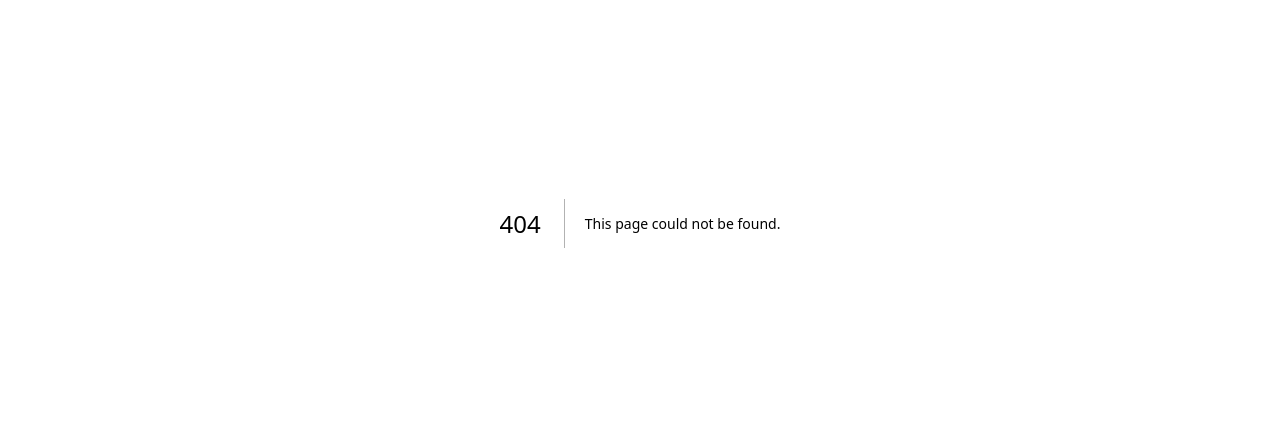
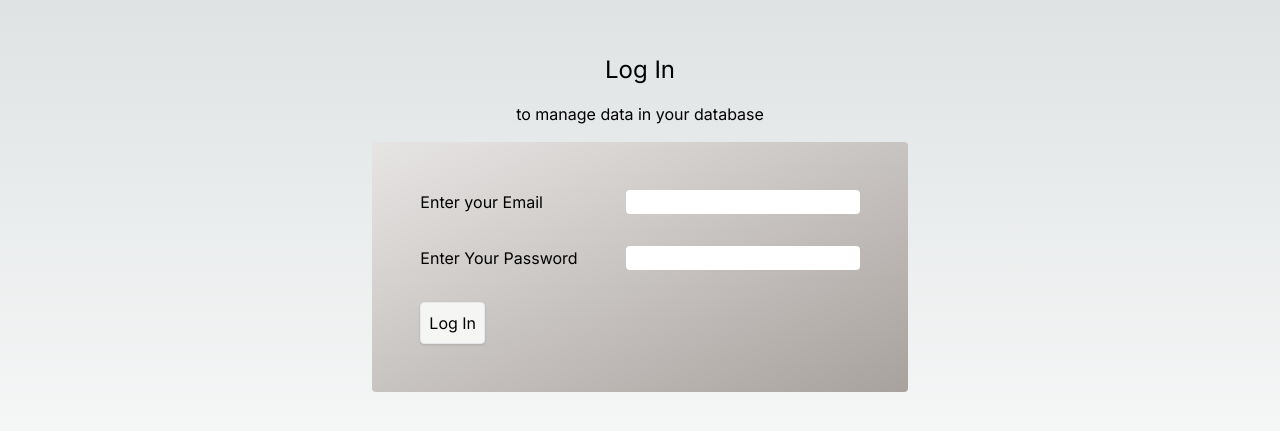
Before and after one commit to dkunf/admin-dash, a Next.js app: page /login in a window 1280 px wide. Before the commit this address had no page. Shown: the part 177-608 px from the top of the page. Built offline with nearby package versions, Linux system fonts and the light colour scheme.

Commit message:
just started mock login

```diff
--- /dev/null
+++ b/app/login/layout.tsx
@@ -0,0 +1,30 @@
+import type { Metadata } from "next";
+import { Inter } from "next/font/google";
+import "../globals.css";
+
+const inter = Inter({ subsets: ["latin"] });
+
+export const metadata: Metadata = {
+  title: "Sign Up to control your database",
+  description: "Generated by create next app",
+};
+
+export default function RootLayout({
+  children,
+}: Readonly<{
+  children: React.ReactNode;
+}>) {
+  return (
+    <html lang="en">
+      <body className={inter.className}>
+        <div className="h-screen w-screen flex flex-col gap-4 items-center justify-center">
+          <h1 className="text-2xl text-center">Log In</h1>
+          <h2 className="text-l text-center">
+            to manage data in your database
+          </h2>
+          {children}
+        </div>
+      </body>
+    </html>
+  );
+}
--- /dev/null
+++ b/app/login/page.tsx
@@ -0,0 +1,83 @@
+import React from "react";
+import {
+  logInDataValidation,
+  userExist,
+} from "@/app/validation/logInDataValidation";
+import { revalidatePath } from "next/cache";
+import { createNewUser } from "@/app/auth/createNewUser";
+
+let hasMistake = false;
+let msg = "";
+
+async function LogIn() {
+  async function loginUser(formData: FormData) {
+    "use server";
+
+    hasMistake = false;
+    const email = formData.get("email");
+    const pwd = formData.get("password");
+
+    //i did not decide yet what to show to user yet
+    //this would run this component again to update ui (we are on server)
+    //revalidatePath("/signup")
+
+    console.log(email, pwd);
+    //check it
+    //as string is ok because its required field
+    msg = logInDataValidation(email as string, pwd as string);
+    if (msg !== "ok" || userExist(email as string)) {
+      hasMistake = true;
+      console.log("msg");
+      revalidatePath("./signup");
+    } else {
+      //now we can change route to message saying
+      //plese go to your email and click the link
+      let newUserIsCreated = await createNewUser({
+        email: email as string,
+        password: pwd as string,
+      });
+      if (newUserIsCreated) {
+        msg = "ok";
+        console.log("new user successfully created");
+      } else {
+        console.log("could not add new user to database");
+      }
+      //this cleans cache, we don't need it later, right?
+      revalidatePath("./signup");
+    }
+
+    //send email with link to confirm signup
+
+    //create that route, which will be triggered by visiting link
+
+    //when triggered new user data should be moved from temp to user table and used for logins
+  }
+
+  return (
+    <form
+      action={loginUser}
+      className="flex flex-col items-start gap-8 bg-gradient-to-br from-stone-200 to-stone-400 rounded p-12 text-black"
+    >
+      <label
+        className="flex flex-col gap-2 sm:flex-row sm:gap-12 w-full justify-between"
+        htmlFor="email"
+      >
+        Enter your Email
+        <input required className="rounded" type="email" name="email" />
+      </label>
+      <label
+        className="flex flex-col gap-2 sm:flex-row sm:gap-12 w-full justify-between"
+        htmlFor="password"
+      >
+        Enter Your Password
+        <input required className="rounded" type="password" name="password" />
+      </label>
+      {hasMistake && <p style={{ color: "red" }}>{msg}</p>}
+      <button className="flex border p-2 rounded bg-stone-100 hover:bg-stone-200 shadow">
+        Log In
+      </button>
+    </form>
+  );
+}
+
+export default LogIn;
--- a/app/mailing/sendEmail.ts
+++ b/app/mailing/sendEmail.ts
@@ -53,7 +53,7 @@ export function sendEmail(
 export function sendConfirmationEmail(email: string, link: string) {
   //we'll setup link and other data
   //and will call sendEmail function
-  //later we'll use env var to link to propper link
+  //later we'll use env var to link to proper link
   const from = "ash database handler";
   const to = email;
   const subject = "Nodemailer is unicode friendly ✔";
--- a/app/orm/localDb.ts
+++ b/app/orm/localDb.ts
@@ -6,7 +6,7 @@ import { readFile, appendFile, writeFile } from "fs/promises";
 import bcrypt from "bcrypt";
 
 export const User = {
-  fileLocation: process.cwd() + "/app/orm/data.txt",
+  fileLocation: process.cwd() + "/app/orm/user.txt",
   getUsers: async (): Promise<string[]> => {
     let temp: string[] = [];
     try {
--- /dev/null
+++ b/app/validation/logInDataValidation.ts
@@ -0,0 +1,17 @@
+export function logInDataValidation(email: string, hashedPwd: string): string {
+  if (userExist(email)) checkPwd(hashedPwd);
+  return "ok";
+}
+//testing
+// if (
+//   signUpValidation("ee", "ee", "ee") === "please make sure email is correct"
+// ) {
+//   console.log("email check correct");
+// }
+export function userExist(email: string): boolean {
+  //query db to see if user already exist
+  return false;
+}
+function checkPwd(hashedPwd: string): boolean {
+  return false;
+}
```
Also changed, not shown: app/orm/user.txt.
